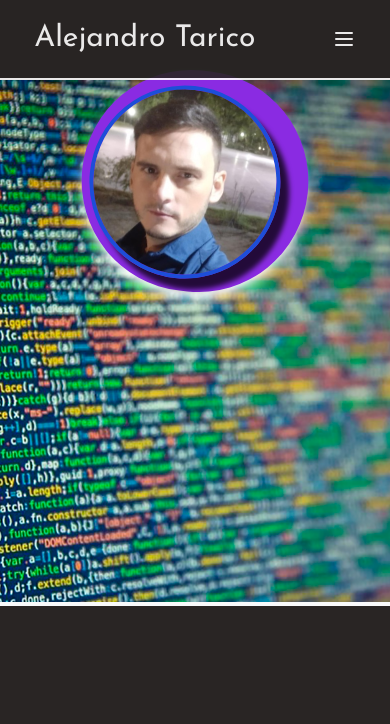
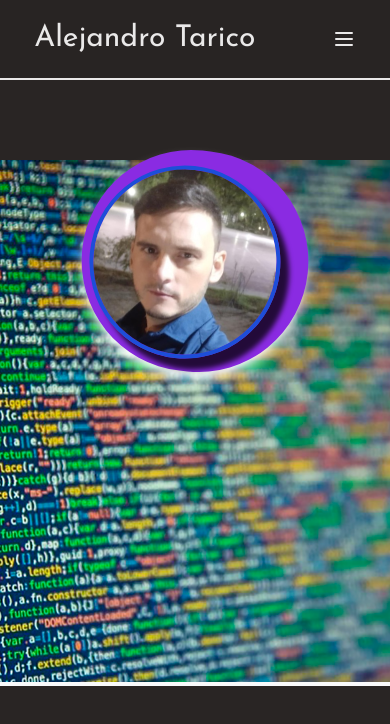
Before and after one commit to AlejandroTarico/Portfolio, a React (Vite) app: page / in a window 390 px wide. Shown: the top 724 px of the page. Built offline with nearby package versions, Linux system fonts and the light colour scheme.

Commit message:
Configuración de sección menu desplegable 2

```diff
--- a/src/App.jsx
+++ b/src/App.jsx
@@ -99,7 +99,7 @@ function App() {
 
         </div>
         {isOpen && (
-        <div className="md:hidden z-50 fixed top-[60px] right-[25px] rounded-tl-xl rounded-br-xl bg-gray-700 px-3">
+        <div className="md:hidden z-50 fixed top-[60px] right-[20px] rounded-tl-xl rounded-br-xl bg-gray-700 px-3">
           <div className="px-2 pt-2 pb-3 space-y-1 sm:px-3 ">
             <a href="#about" onClick={(e) => {handleClick(e, 'about'); toggleMenu()}} className="font-bold block px-3 py-2  text-base text-white">Acerca de Mi</a>
             <a href="#habilidades" onClick={(e) => {handleClick(e, 'habilidades'); toggleMenu()}} className="font-bold block px-3 py-2text-base text-white ">Tecnologías</a>
@@ -109,7 +109,7 @@ function App() {
         </div>
       )}
       </div>
-      <div id='portada' className='mt-20 '>
+      <div id='portada' className='mt-40 md:mt-20'>
         <div className='hidden md:block'>
           <img className='inline border-b-4 border-gray-50' src='https://i.blogs.es/016f69/developers/1366_521.jpg' alt="" />
         </div>
```
